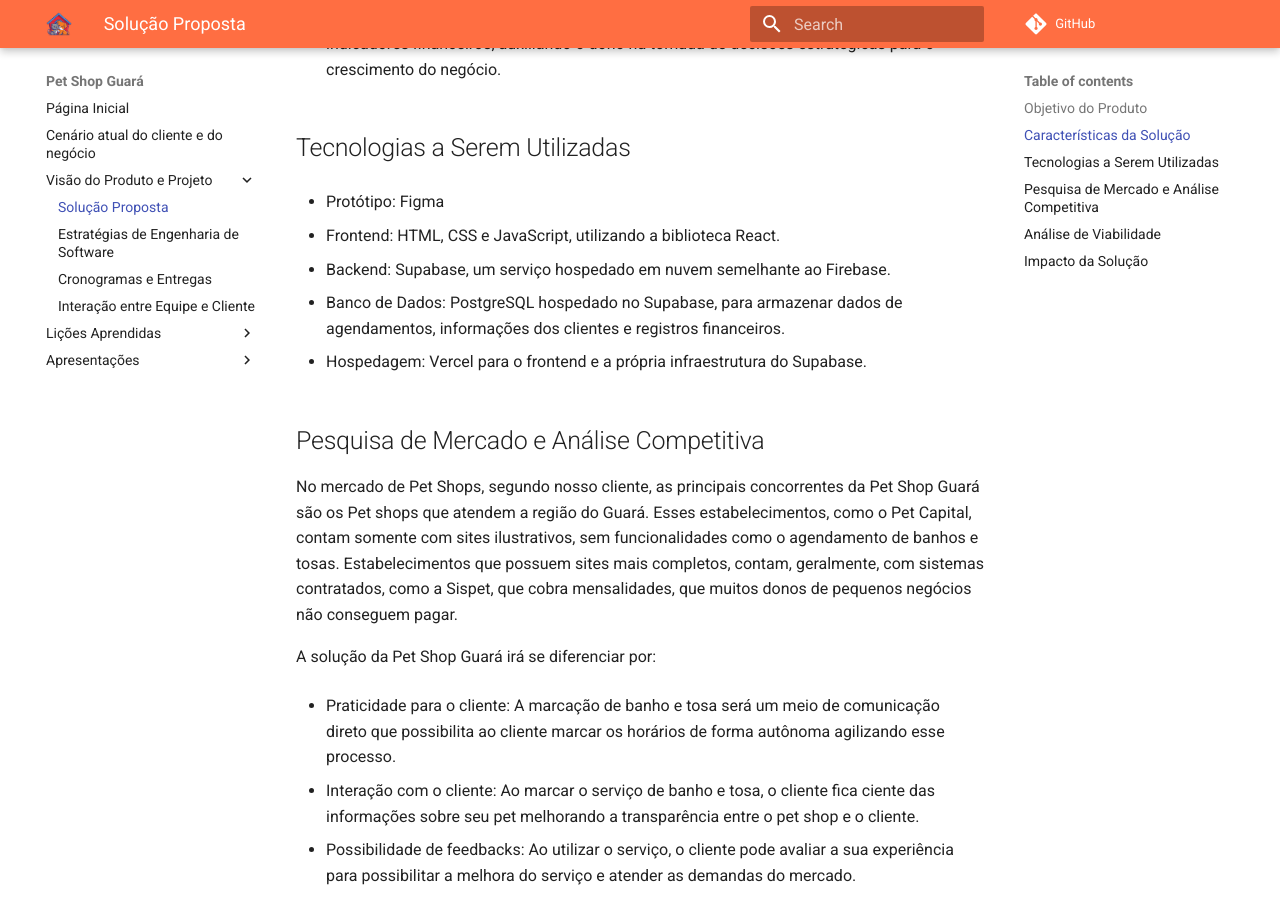
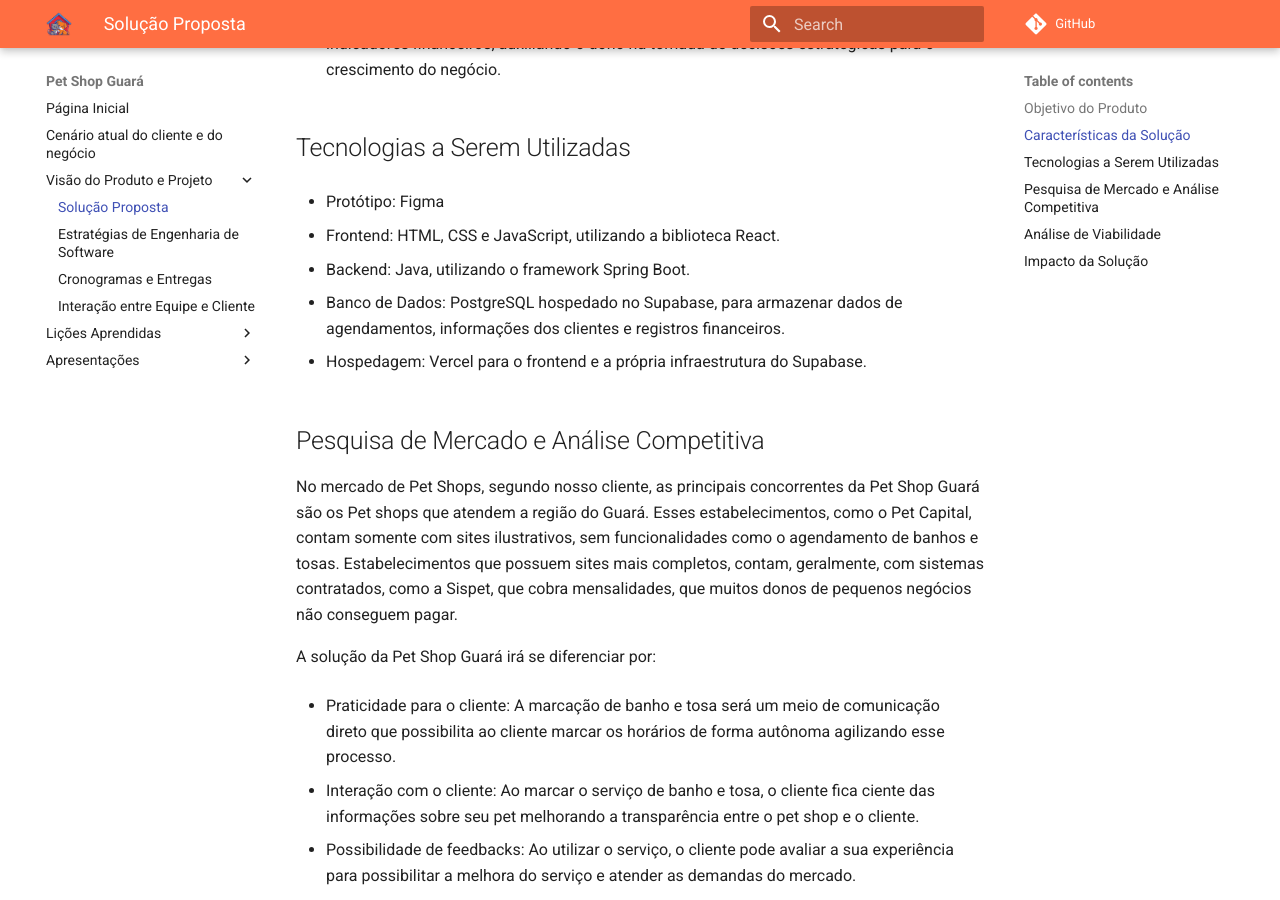
Before and after one commit to mdsreq-fga-unb/2024.2-T03-PetShopGuara, an MkDocs documentation site: the page built from docs/VisãoProduto/Solucao.md, in a window 1280 px wide and 900 px high, scrolled down 1079 px. Built offline with MkDocs 1.6.1 and Material for MkDocs 9.7.7, drawn with Linux system fonts in a browser that asks for light colours; comment, search, counter and statistics services are not loaded.

Commit message:
Mudei a linguagem do backend

```diff
--- a/docs/VisãoProduto/Solucao.md
+++ b/docs/VisãoProduto/Solucao.md
@@ -29,7 +29,7 @@
 
 - Frontend: HTML, CSS e JavaScript, utilizando a biblioteca React.
 
-- Backend: Supabase, um serviço hospedado em nuvem semelhante ao Firebase.
+- Backend: Java, utilizando o framework Spring Boot.
 
 - Banco de Dados: PostgreSQL hospedado no Supabase, para armazenar dados de agendamentos, informações dos clientes e registros financeiros.
 
```
